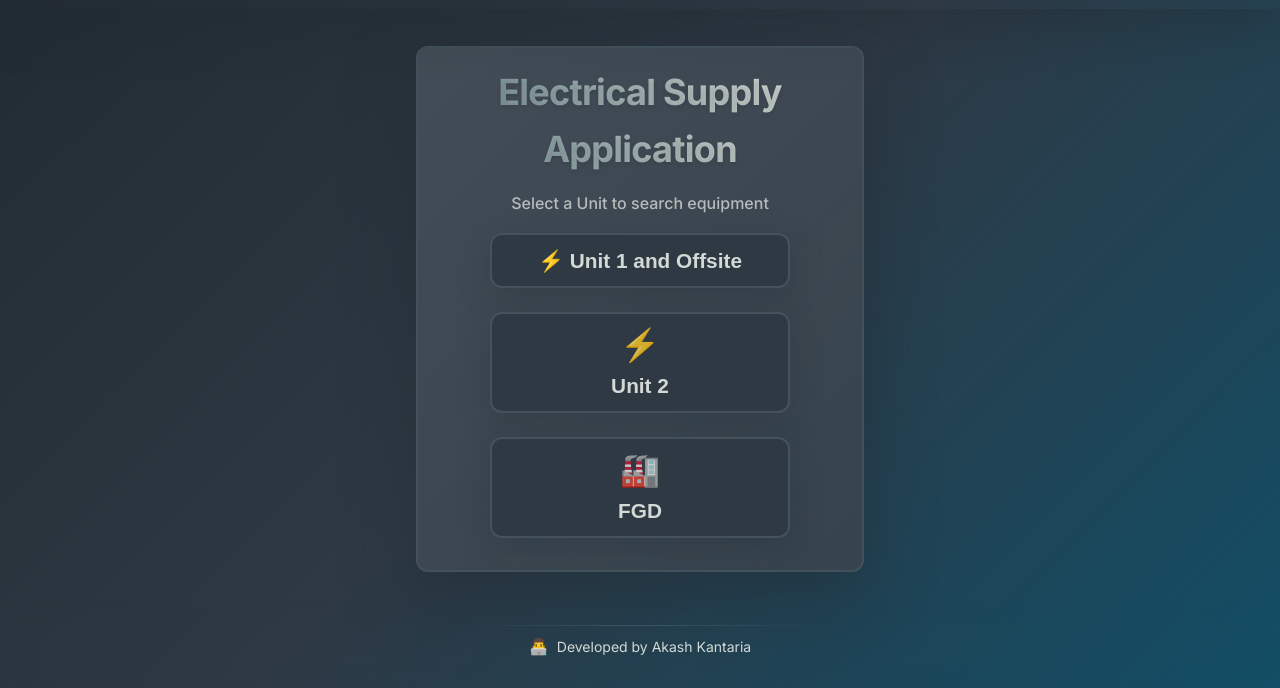
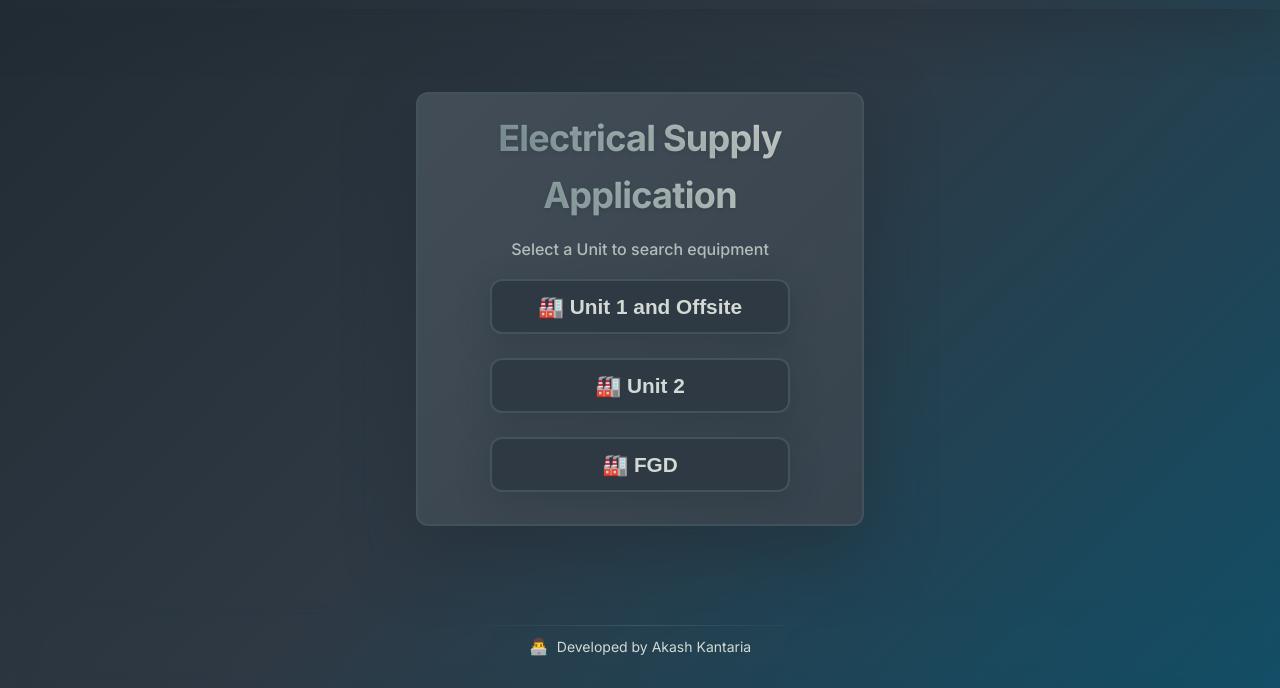
Before and after one commit to SKY1797/electrical-app-with-fgd, a website: page index.html in a window 1280 px wide. Shown: the part 112-800 px from the top of the page. Drawn offline with Linux system fonts and the light colour scheme.

Commit message:
Update index.html

```diff
--- a/index.html
+++ b/index.html
@@ -35,15 +35,15 @@
               <div class="unit-selection-page">
                 <button id="unit1Btn" class="unit-btn-large" data-unit="unit1">
                   <!-- <p class="unit-icon">⚡</p> -->
-                  <span class="unit-text">⚡ Unit 1 and Offsite</span>
+                  <span class="unit-text">🏭 Unit 1 and Offsite</span>
                 </button>
                 <button id="unit2Btn" class="unit-btn-large" data-unit="unit2">
-                  <span class="unit-icon">⚡</span>
-                  <span class="unit-text">Unit 2</span>
+                  <!-- <span class="unit-icon">⚡</span> -->
+                  <span class="unit-text">🏭 Unit 2</span>
                 </button>
                 <button id="fgdBtn" class="unit-btn-large" data-unit="fgd">
-                  <span class="unit-icon">🏭</span>
-                  <span class="unit-text">FGD</span>
+                 <!-- <span class="unit-icon">🏭</span> -->
+                  <span class="unit-text">🏭 FGD</span>
                 </button>
               </div>
             </div>
```
